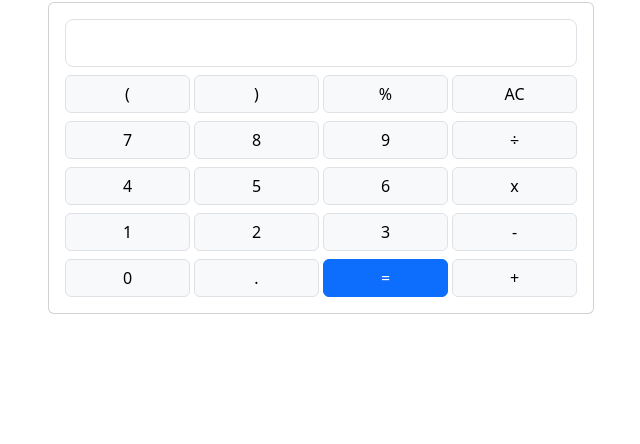
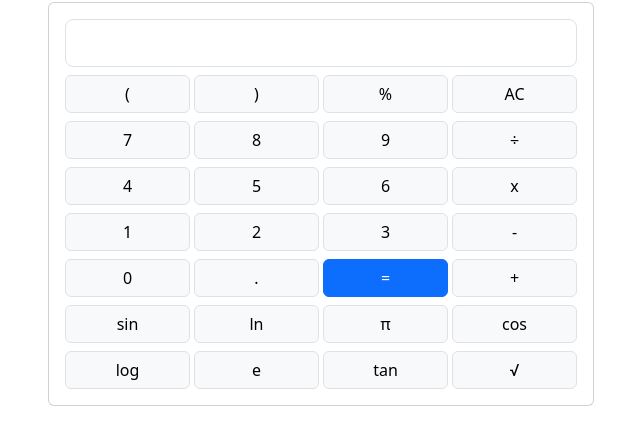
Before and after one commit to LordCodie/scientific-calculator-live, a plain HTML site: page src/index.html in a window 1280 px wide. Shown: the part 70-514 px from the top of the page, without its empty margins (319-959 px from the left). Drawn offline with nearby package versions, Linux system fonts and the light colour scheme.

Commit message:
implemented a for few scientifc functions

```diff
--- a/src/index.html
+++ b/src/index.html
@@ -155,18 +155,70 @@
               </div>
             </div>
 
+            <div class="row gx-1">
+
+              <div class="col-3">
+                <button type="button" class="btn btn-light w-100 mt-2 border">
+                  sin
+                </button>
+              </div>
+
+              <div class="col-3">
+                <button type="button" class="btn btn-light w-100 mt-2 border">
+                  ln
+                </button>
+              </div>
+
+              <div class="col-3">
+                <button type="button" class="btn btn-light w-100 mt-2 border border">
+                  π
+                </button>
+              </div>
+
+              <div class="col-3">
+                <button type="button" class="btn btn-light w-100 mt-2 border">
+                  cos
+                </button>
+              </div>
+
+            </div>
+
+            <div class="row gx-1">
+
+              <div class="col-3">
+                <button type="button" class="btn btn-light w-100 mt-2 border">
+                  log
+                </button>
+              </div>
+
+              <div class="col-3">
+                <button type="button" class="btn btn-light w-100 mt-2 border">
+                  e
+                </button>
+              </div>
+
+              <div class="col-3">
+                <button type="button" class="btn btn-light w-100 mt-2 border border">
+                 tan
+                </button>
+              </div>
+
+              <div class="col-3">
+                <button type="button" class="btn btn-light w-100 mt-2 border">
+                  √
+                </button>
+              </div>
           </div>
 
         </div>
       </div>
     </div>
-  </div>
 
-  <script src="https://cdn.jsdelivr.net/npm/bootstrap@5.3.2/dist/js/bootstrap.bundle.min.js"
-    integrity="sha384-C6RzsynM9kWDrMNeT87bh95OGNyZPhcTNXj1NW7RuBCsyN/o0jlpcV8Qyq46cDfL"
-    crossorigin="anonymous"></script>
+    <script src="https://cdn.jsdelivr.net/npm/bootstrap@5.3.2/dist/js/bootstrap.bundle.min.js"
+      integrity="sha384-C6RzsynM9kWDrMNeT87bh95OGNyZPhcTNXj1NW7RuBCsyN/o0jlpcV8Qyq46cDfL"
+      crossorigin="anonymous"></script>
 
-  <script src="srcipt.js"></script>
+    <script src="srcipt.js"></script>
 
 </body>
 
--- a/src/srcipt.js
+++ b/src/srcipt.js
@@ -11,6 +11,14 @@ document.addEventListener('DOMContentLoaded', function () {
       .replace("x", "*")
       .replace("÷", "/")
       .replace('%', '*0.01')
+      .replace('sin', 'Math.sin')
+      .replace('cos', 'Math.cos')
+      .replace('ln', 'Math.log')
+      .replace('π', 'Math.PI')
+      .replace('log', 'Math.log10')
+      .replace('e', 'Math.E')
+      .replace('tan', 'Math.tan')
+      .replace('√', 'Math.sqrt')
 
     console.log('currentValue', convertedValue)
     const result = eval(convertedValue);
@@ -23,6 +31,7 @@ document.addEventListener('DOMContentLoaded', function () {
     button.addEventListener('click', function () {
       const value = button.innerText;
 
+      try {
         if (value == "AC") {
           currentValue = "";
           display.value = currentValue;
@@ -33,6 +42,13 @@ document.addEventListener('DOMContentLoaded', function () {
           console.log('currentValue:', currentValue);
           display.value = currentValue;
         }
+      } catch (error) {
+        console.error(error);
+        currentValue = "ERROR"
+        display.value = currentValue
+      }
+
+
 
 
       })
```
Lines whose indentation alone changed are shown as unchanged.
